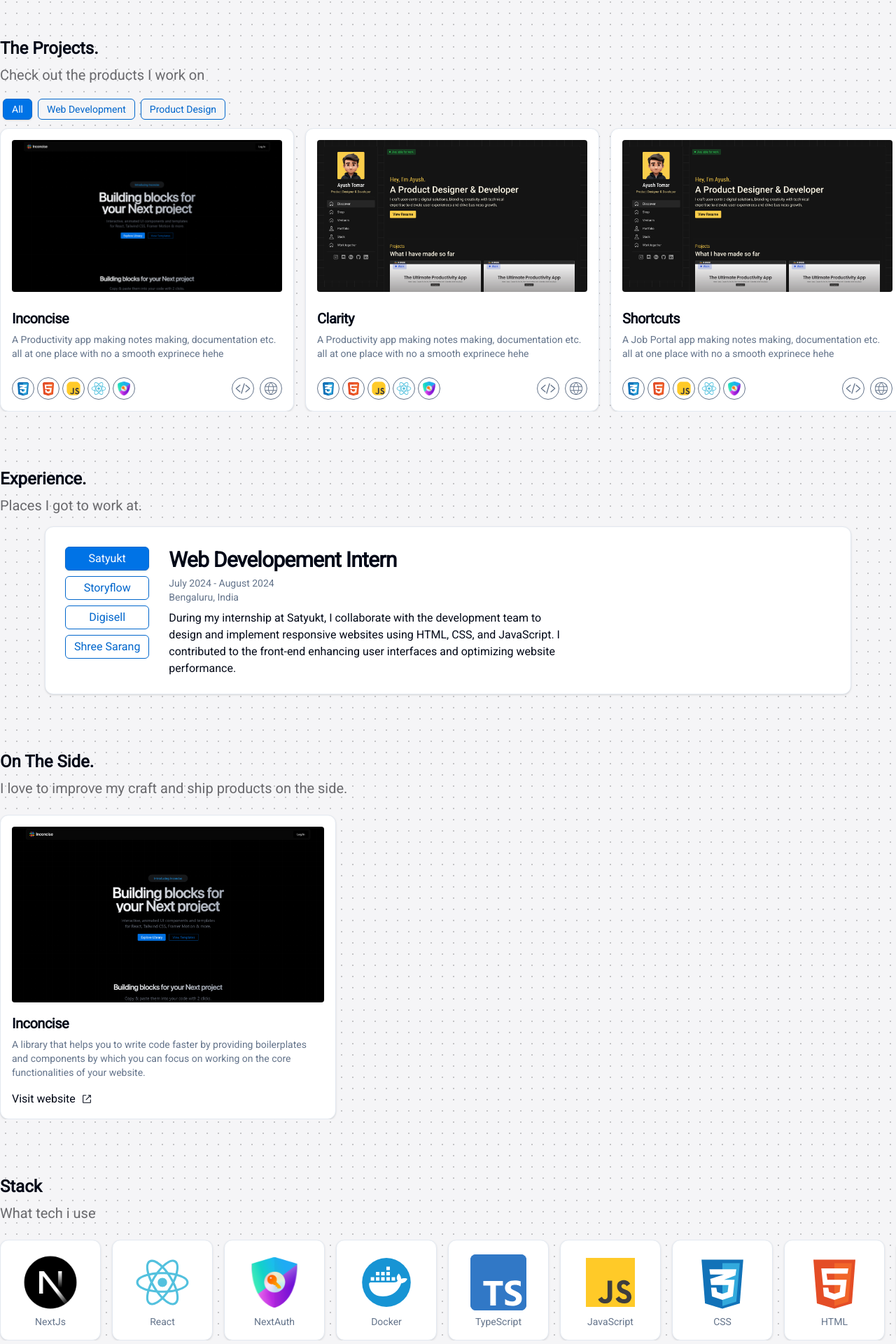
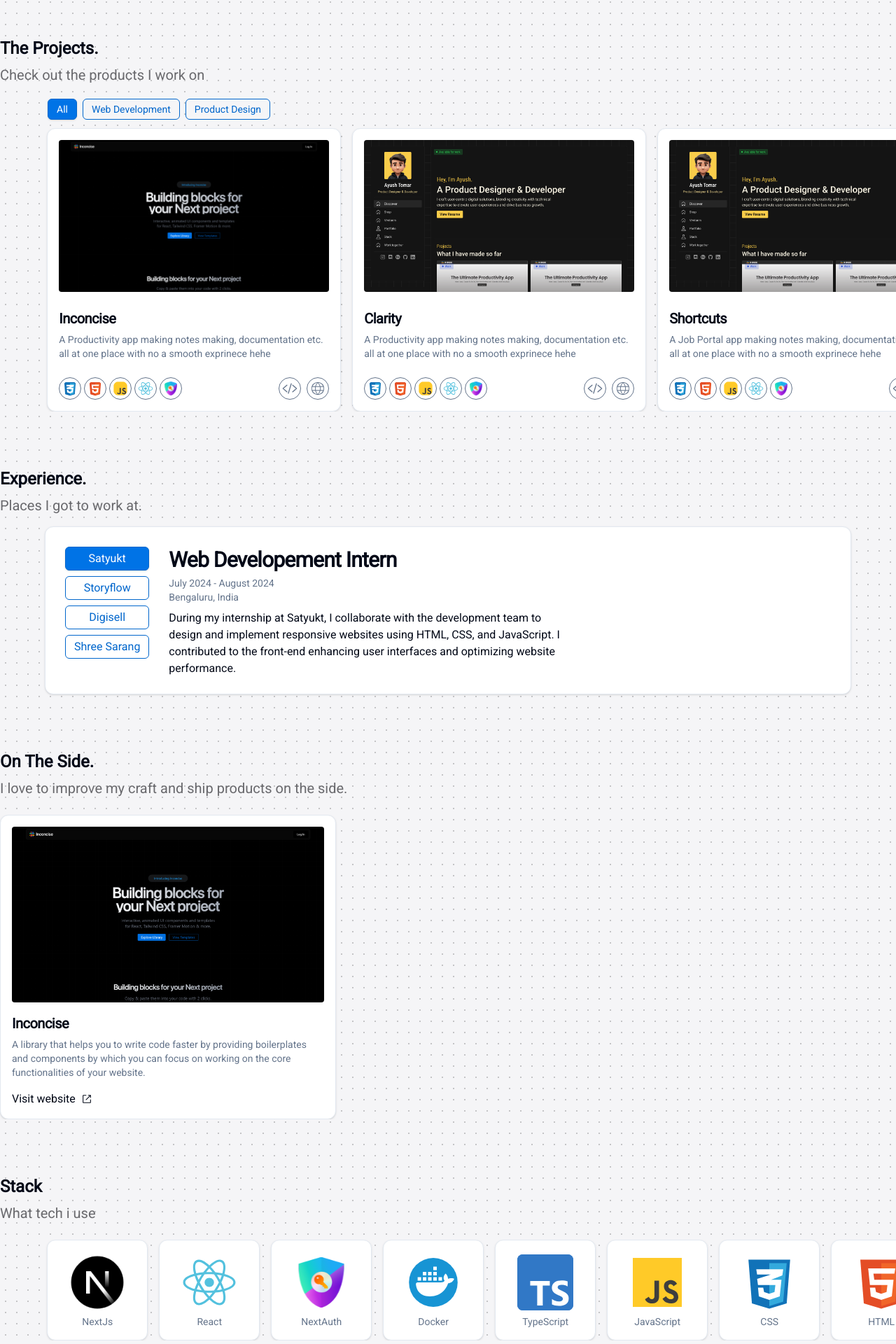
Before and after one commit to Ayusht0mar/portfolio-nextjs, a Next.js app: page / in a window 1280 px wide. Shown: the part 757-2677 px from the top of the page at 70% size. Built offline with nearby package versions, Linux system fonts and the light colour scheme.

Commit message:
Margins added

```diff
--- a/src/components/Contact.tsx
+++ b/src/components/Contact.tsx
@@ -3,7 +3,7 @@
 
 const Contact = () => {
     return (
-        <div className="flex flex-col gap-6">
+        <div className="flex flex-col gap-6 mx-[5vw]">
             <SectionHeading
                 label="Contact."
                 subLabel="Have a work for me?"
--- a/src/components/Projects.tsx
+++ b/src/components/Projects.tsx
@@ -18,7 +18,7 @@
                 subLabel="Check out the products I work on"
             />
             <Tabs defaultValue="all">
-                <TabsList>
+                <TabsList className="mx-[5vw]">
                     <TabsTrigger value="all">All</TabsTrigger>
                     <TabsTrigger value="webDevelopment">Web Development</TabsTrigger>
                     {/* <TabsTrigger value="appDevelopment">App Development</TabsTrigger> */}
@@ -27,6 +27,8 @@
                     <TabsContent value="all">
                         <ScrollArea className="overflow-x-visible">
                             <div className="flex space-x-4">
+                                <div className="md:w-[4vw]">
+                                </div>
                                 <ProjectCard
                                     imgSrc = "/covers/inconcisecover.png"
                                     imgAlt = "Inconcise"
--- a/src/components/Stack.tsx
+++ b/src/components/Stack.tsx
@@ -11,6 +11,8 @@
             />
             <ScrollArea>
                 <div className="flex gap-4">
+                    <div className="md:w-[4vw]">
+                    </div>
                     <StackCard
                         imgSrc="/logos/nextjs.png"
                         imgAlt="NextJs"
```
